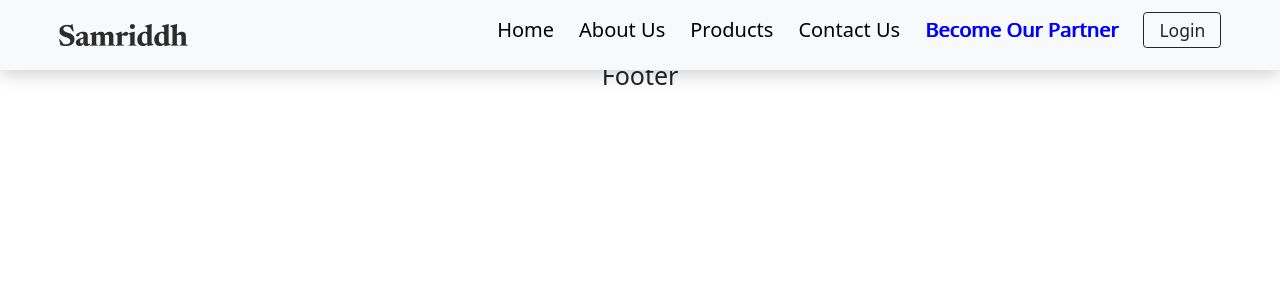
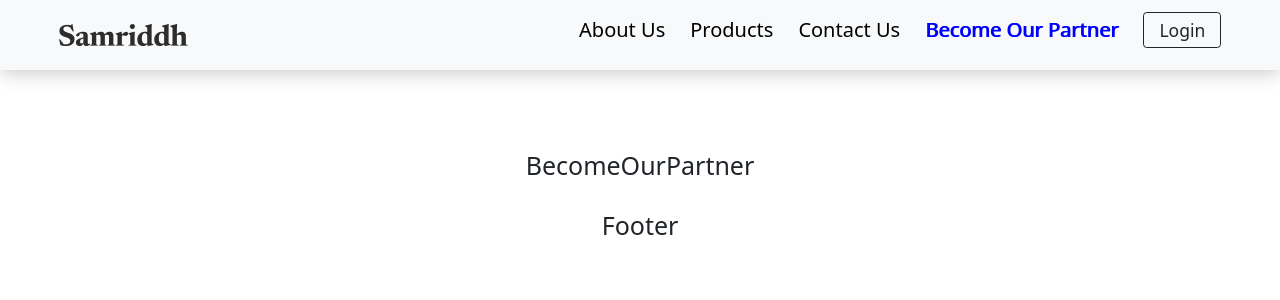
Before and after one commit to mohitanand744/Samriddh_React, a React (Vite) app: page /become_our_partner in a window 1280 px wide. Shown: the top 300 px of the page. Built offline with nearby package versions, Linux system fonts and the light colour scheme.

Commit message:
Solved some binary shoes

```diff
--- a/src/Pages/AboutUs.jsx
+++ b/src/Pages/AboutUs.jsx
@@ -2,7 +2,7 @@ import React from "react";
 
 const AboutUs = () => {
   return (
-    <center className="mt-9">
+    <center className="mt-15">
       <h1>About</h1>
     </center>
   );
--- a/src/Pages/BecomeOurPartner.jsx
+++ b/src/Pages/BecomeOurPartner.jsx
@@ -2,7 +2,7 @@ import React from "react";
 
 const BecomeOurPartner = () => {
   return (
-    <center className="mt-9">
+    <center className="mt-15">
       <h1>BecomeOurPartner</h1>
     </center>
   );
--- a/src/Pages/ContactUs.jsx
+++ b/src/Pages/ContactUs.jsx
@@ -2,7 +2,7 @@ import React from "react";
 
 const ContactUs = () => {
   return (
-    <center className="mt-9">
+    <center className="mt-15">
       <h1>Contact</h1>
     </center>
   );
--- a/src/Pages/Login.jsx
+++ b/src/Pages/Login.jsx
@@ -2,7 +2,7 @@ import React from "react";
 
 const Login = () => {
   return (
-    <center className="mt-9">
+    <center className="mt-15">
       <h1>Login</h1>
     </center>
   );
--- a/src/Pages/Products.jsx
+++ b/src/Pages/Products.jsx
@@ -2,7 +2,7 @@ import React from "react";
 
 const Products = () => {
   return (
-    <center className="mt-9">
+    <center className="mt-15">
       <h1>Products</h1>
     </center>
   );
--- a/src/components/NavBar/Nav.jsx
+++ b/src/components/NavBar/Nav.jsx
@@ -11,15 +11,6 @@ const Nav = () => {
           </a>
 
           <ul className="navLinks">
-            <li className="nav-item">
-              <NavLink
-                style={{ color: "black", fontWeight: "500" }}
-                className={({ isActive }) => (isActive ? "Active" : "")}
-                to={"/"}
-              >
-                Home
-              </NavLink>
-            </li>
             <li className="nav-item">
               <NavLink
                 style={{ color: "black", fontWeight: "500" }}
```
